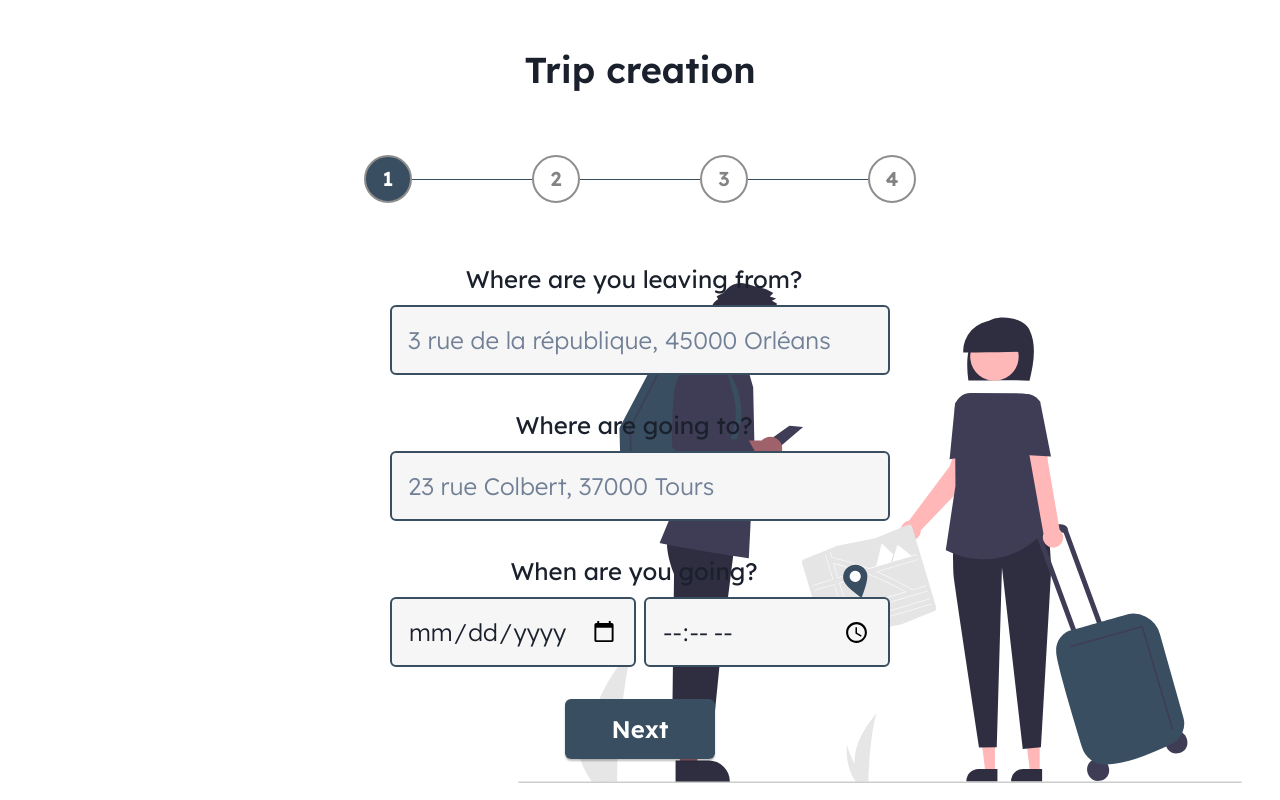
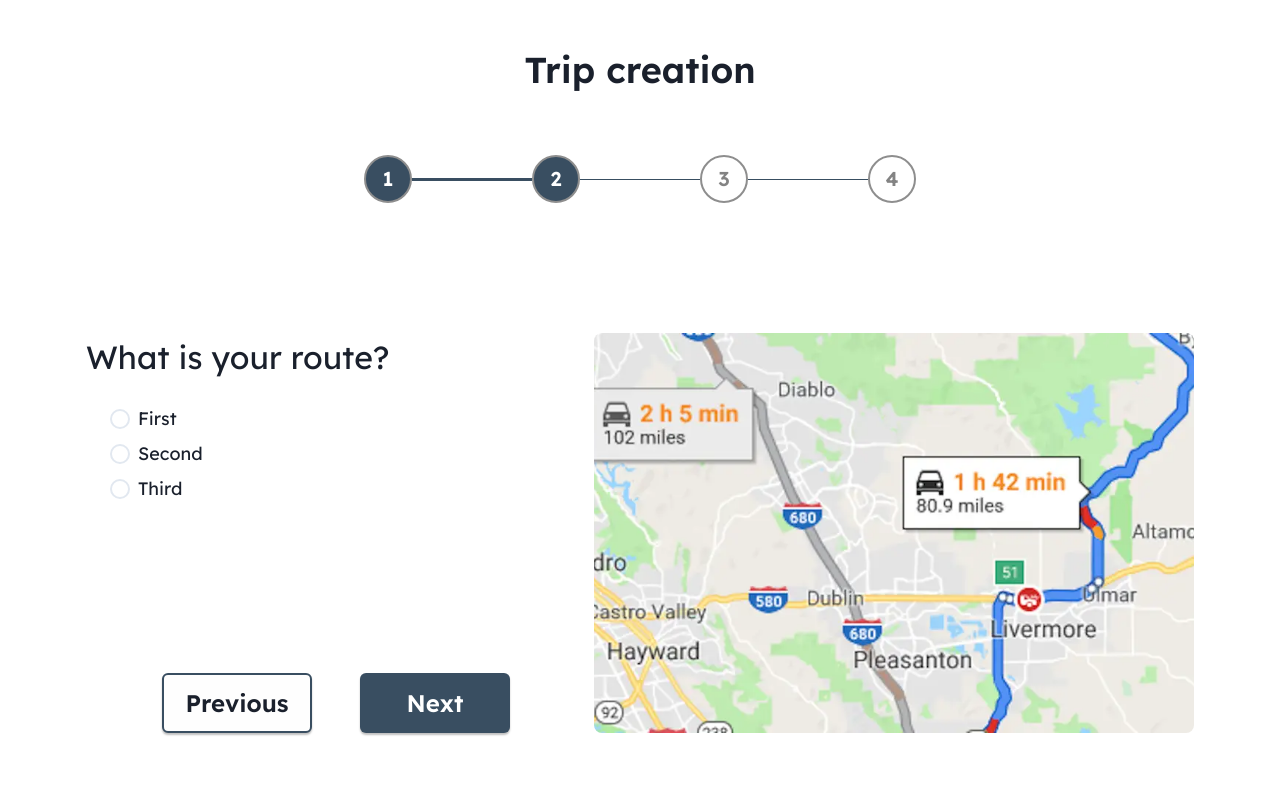
Before and after one commit to WildCodeSchool/2022-09-Orleans-CDA-Projet-KaraoCar, a React (Vite) app in the folder apps/frontend/web/: page /create-trip in a window 1280 px wide. Built offline with nearby package versions, Linux system fonts and the light colour scheme.

Commit message:
chore: overall form style

```diff
--- a/apps/frontend/web/src/components/create-trip/RouteDetails.tsx
+++ b/apps/frontend/web/src/components/create-trip/RouteDetails.tsx
@@ -28,30 +28,32 @@ const RouteDetails = ({
 
   return (
     <>
+      <HStack
+        height={{ base: '100%', md: '400px' }}
+        display={'flex'}
+        marginTop={{base:'6', md: '24'}}
+      >
+        <VStack width={{ base: '320px', md: '420px', lg: '500px' }} height={'100%'} justifyContent={'space-between'}>
           <FormControl
             isInvalid={Boolean(errors.itineraryUrl)}
-        width={{ base: '320px', md: '420px', lg: '500px' }}
             id="itineraryUrl"
-        height={{ base: '100%', md: '75%' }}
-        display={'flex'}
-        gap={{ base: '6', md: '4' }}
-        flexDirection={'column'}
-        justifyContent={'space-between'}
           >
             <FormLabel
               htmlFor="itineraryUrl"
               fontSize={{ base: '18', md: '32' }}
               textAlign={'start'}
               fontWeight={'regular'}
-          margin={'0'}
+              marginBottom={'6'}
+              justifySelf={'start'}
             >
               What is your route?
             </FormLabel>
             <Controller
               name="itineraryUrl"
               control={control}
+
               render={({ field }) => (
-            <RadioGroup {...field}>
+                <RadioGroup marginLeft={'6'} {...field} marginBottom={'4'}>
                   <Stack>
                     <Radio
                       size={'lg'}
@@ -90,27 +92,30 @@ const RouteDetails = ({
             <FormErrorMessage>
               {errors?.itineraryUrl && errors.itineraryUrl.message?.toString()}
             </FormErrorMessage>
+          </FormControl>
 
           <Image // to replace with google maps
             src={'./images/map.webp'}
-          height={'75%'}
+            height={'100%'}
             rounded={'8px'}
             fit={'cover'}
             display={{ base: 'block', md: 'none' }}
           />
-        <HStack justifyContent={'center'} gap={'12'}>
-          <PreviousButton step={step} setStep={setStep}/>
+          <HStack justifyContent={'center'} gap={'12'} paddingTop={'4'}>
+            <PreviousButton step={step} setStep={setStep} />
             <NextButton />
           </HStack>
-      </FormControl>
+        </VStack>
+
         <Image // to replace with google maps
           src={'./images/map.webp'}
-        height={'75%'}
+          height={'100%'}
           width={'600px'}
           rounded={'8px'}
           fit={'cover'}
           display={{ base: 'none', md: 'block' }}
         />
+      </HStack>
     </>
   );
 };
--- a/apps/frontend/web/src/components/create-trip/TripDate.tsx
+++ b/apps/frontend/web/src/components/create-trip/TripDate.tsx
@@ -1,4 +1,4 @@
-import { useFormContext } from 'react-hook-form';
+import { useForm, useFormContext } from 'react-hook-form';
 import {
   FormErrorMessage,
   FormLabel,
@@ -7,7 +7,6 @@ import {
   HStack,
   Box,
   VStack,
-  Stack,
 } from '@chakra-ui/react';
 import NextButton from './components/NextButton';
 import RouteDetailsBackground from './components/RouteDetailsBackground';
@@ -23,10 +22,9 @@ export default function TripDate() {
         height={'100%'}
         display={'flex'}
         flexDirection={'column'}
-        marginTop={{ base: '0', md: '6' }}
         justifyContent={'start'}
         marginBottom={{ base: '6', md: '6' }}
-        gap={{ base: '2', md: '2' }}
+        gap={{ base: '2', md: '6' }}
       >
         <FormControl isInvalid={Boolean(errors.startingPoint)}>
           <FormLabel
@@ -42,12 +40,12 @@ export default function TripDate() {
             border={'2px solid #394E61'}
             height={{ base: '55px', md: '70px' }}
             id="startingPoint"
-            placeholder="3 rue de la république, 45000 Orléans"
+            placeholder="Orléans"
             fontSize={{ base: '18', md: '24' }}
             fontWeight={'light'}
             {...register('startingPoint', {
               required: 'This is required',
-              minLength: { value: 4, message: 'Minimum length should be 4' },
+              maxLength: { value: 255, message: 'Maximum length is 255' },
             })}
           />
           <FormErrorMessage maxHeight={'10'}>
@@ -69,12 +67,12 @@ export default function TripDate() {
             border={'2px solid #394E61'}
             height={{ base: '55px', md: '70px' }}
             id="endingPoint"
-            placeholder="23 rue Colbert, 37000 Tours"
+            placeholder="Tours"
             fontSize={{ base: '18', md: '24' }}
             fontWeight={'light'}
             {...register('endingPoint', {
               required: 'This is required',
-              minLength: { value: 4, message: 'Minimum length should be 4' },
+              maxLength: { value: 255, message: 'Maximum length is 255' },
             })}
           />
           <FormErrorMessage maxHeight={'10'}>
@@ -101,9 +99,11 @@ export default function TripDate() {
                 id="date"
                 fontSize={{ base: '18', md: '24' }}
                 fontWeight={'light'}
+                placeholder='03/03/2022'
                 {...register('date', {
                   required: 'This is required',
                 })}
+                min={new Date().toISOString().split('T')[0]}
               />
 
               <Input
--- a/apps/frontend/web/src/pages/CreateTrip.tsx
+++ b/apps/frontend/web/src/pages/CreateTrip.tsx
@@ -1,4 +1,4 @@
-import { Flex, Heading, HStack } from '@chakra-ui/react';
+import { Box, Flex, Heading, HStack } from '@chakra-ui/react';
 import { useState } from 'react';
 import { useForm, FormProvider } from 'react-hook-form';
 import CarDetails from '../components/create-trip/CarDetails';
@@ -10,7 +10,18 @@ import '../components/create-trip/trip.css';
 
 const CreateTrip = () => {
   const methods = useForm();
-  const [step, setStep] = useState(1);
+  const [step, setStep] = useState(2);
+
+  function onSubmit() {
+    if (step < 4) {
+      setStep(step + 1);
+    }
+    if (step === 4) {
+      createTripSlice();
+    }
+  }
+
+  async function createTripSlice() {
     const middleseat = methods.getValues('middleseat');
     const musicalStyles = methods.getValues('musicalStyles');
     const comment = methods.getValues('comment');
@@ -24,8 +35,7 @@ const CreateTrip = () => {
     const dateTime = date + ' ' + time;
     const dateTimeToDate = new Date(dateTime);
     const itineraryUrl = methods.getValues('itineraryUrl');
-  const endingDateTime = new Date(dateTimeToDate.getTime() + 6000000); // to replace with google api values
-
+    const endingDateTime = new Date(dateTimeToDate.getTime() + 6000000);
     const tripSlice = {
       trip: {
         carId: 1, // to replace once user part is done
@@ -41,20 +51,7 @@ const CreateTrip = () => {
       price: price,
       itineraryUrl: itineraryUrl,
       hasTolls: false, // to replace with google api values
-  };
-
-  function onSubmit() {
-    if (step < 4) {
-      setStep(step + 1);
-    }
-    if (step === 4) {
-      createTripSlice();
-    }
-  }
-
-  console.log(tripSlice);
-
-  async function createTripSlice() {
+    }; // to replace with google api values
     try {
       const req = await fetch('http://localhost/api/trip-slices', {
         method: 'POST',
@@ -99,19 +96,11 @@ const CreateTrip = () => {
       </Heading>
       <Stepper step={step} />
       <FormProvider {...methods}>
-        <form
-          onSubmit={methods.handleSubmit(onSubmit)}
-          style={{ height: '100%' }}
-        >
-          <HStack
-            height={'100%'}
-            marginTop={{ base: '6', md: '18' }}
-            justifyContent={'center'}
-            alignItems={'center'}
-          >
+        <HStack height={'100%'} marginTop={{ base: '6', md: '18' }}>
+          <Box as={'form'} onSubmit={methods.handleSubmit(onSubmit)}>
             {formStep(step)}
+          </Box>
         </HStack>
-        </form>
       </FormProvider>
     </Flex>
   );
```
Lines whose indentation alone changed are shown as unchanged.
